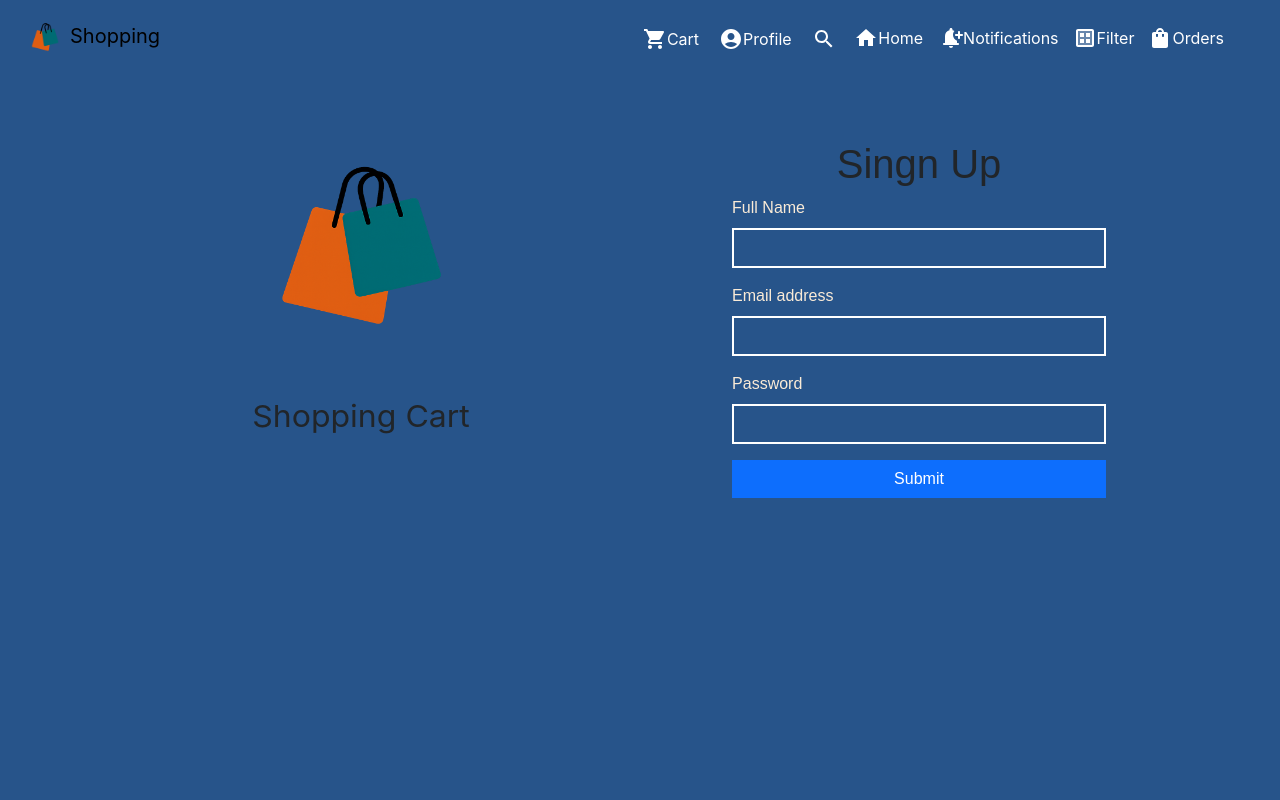
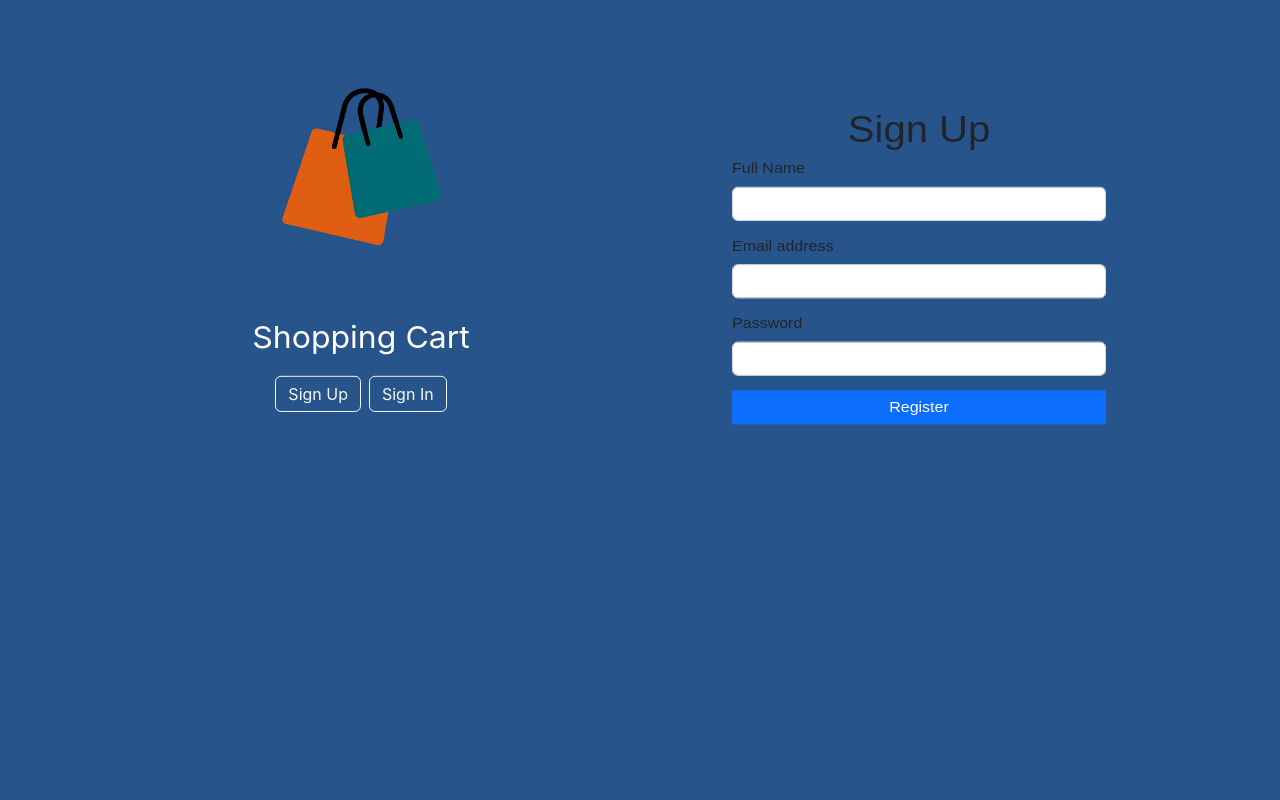
Before and after one commit to manishhkhare/E-commerce, a React (Create React App) app: page /welcome in a window 1280 px wide. Shown: the top 800 px of the page. Built offline with nearby package versions, Linux system fonts and the light colour scheme.

Commit message:
fifth commit

```diff
--- a/src/App.css
+++ b/src/App.css
@@ -8,7 +8,8 @@ body::-webkit-scrollbar{
   display: none;
 }
 .frontPage{
-  margin-top: 50px;
+  position: fixed;
+
   height: 100vh;
   width: 100%;
   background-color: #27548A;
@@ -134,7 +135,7 @@ margin-top: 90px;
 .container-md > .tabs > ul > li{
   display: flex;
   flex-direction: row;
-  row-gap: 10px !important;
+  row-gap: 5px !important;
 
   list-style: none;
 
@@ -432,3 +433,9 @@ margin-top: 90px;
 .social-icons a:hover {
   color: #ffcc00;
 }
+.container-md > button{
+  outline: none !important;
+  box-shadow: none !important;
+  padding: 0px !important;
+
+}
--- a/src/App.js
+++ b/src/App.js
@@ -1,48 +1,46 @@
-import logo from './logo.svg';
 import './App.css';
-import Component from './Component';
-import Button from '@mui/material/Button';
-import { ButtonBase } from '@mui/material';
+import { useState } from 'react';
+import { Routes, Route, useLocation } from 'react-router-dom';
+
 import Forms from './Forms/Forms';
-import { Route, Routes } from 'react-router-dom';
 import Haeder from './Component/Haeder';
 import HomePage from './pages/HomePage';
-import {Cart} from './pages/Cart';
 import { CheckOut } from './pages/CheckOut';
-import { useState } from 'react';
-import { Height } from '@mui/icons-material';
-import SearchBar  from './Component/SearchBar';
 import Notifications from './pages/Notifications';
 import Footer from './Component/Footer';
 
 function App() {
   const [isopen, setIsopen] = useState();
   const [addItems, setAddItems] = useState([]);
-  let items = JSON.stringify(addItems)
 
+  const location = useLocation();
+  const hideHeaderOnPaths = ['/', '/welcome'];
+
+  const shouldHideHeader = hideHeaderOnPaths.includes(location.pathname.toLowerCase());
 
   return (
     <>
-            <Haeder isopen={isopen} setIsopen={setIsopen} />
+      {!shouldHideHeader && <Haeder isopen={isopen} setIsopen={setIsopen} />}
 
       <Routes>
+        <Route path="/" element={<Forms />} />
         <Route path="/welcome" element={<Forms />} />
         <Route path="/mycart" element={<CheckOut addItems={addItems} />} />
         <Route path="/notifications" element={<Notifications />} />
-      <Route path="*" element={
+        <Route
+          path="/home"
+          element={
             <HomePage
               isopen={isopen}
               addItems={addItems}
               setAddItems={setAddItems}
             />
-      } />
+          }
+        />
       </Routes>
 
       <Footer />
     </>
-
-
-
   );
 }
 
--- a/src/Component/Haeder.js
+++ b/src/Component/Haeder.js
@@ -63,14 +63,15 @@ export default function Haeder({ isopen, setIsopen }) {
               </ul>
             </div>
             <button className="navbar-toggler float-end border-0" type="button">
-              <span className="navbar-toggler-icon bg-transparent border-0 " />
+              <span className="navbar-toggler-icon bg-transparent border-0 p-0" />
             </button>
+            {/* <div className='navBox'>NavBox</div> */}
           </div>
           <div classname="float-end">
             <div className="navbar-collapse collapse ">
                 <ul className="navbar-nav ps-0 pe-5">
         <li className="nav-item">
-              <Link to="/Home" className="nav-link  d-flex text-white" aria-current="page" ><Home/> Home</Link>
+              <Link to="/Home" className="nav-link d-flex text-white" aria-current="page" ><Home/> Home</Link>
 
         </li>
 
@@ -78,7 +79,7 @@ export default function Haeder({ isopen, setIsopen }) {
           <Link className="nav-link  d-flex text-white" aria-current="page" to="Notifications"><NotificationAddRounded/> Notifications</Link>
         </li>
         <li className="nav-item   text-white">
-                  <button className="border-0 pt-2  text-white bg-transparent d-flex" onClick={() => { setFilter(!filter) }}><DatasetTwoTone/> Filter</button>
+                  <button className="border-0 pt-2 btn text-white w-0 ps-0 pe-0 bg-transparent d-flex" onClick={() => { setFilter(!filter) }}><DatasetTwoTone/> Filter</button>
         </li>
         <li className="nav-item text-white">
           <Link className="nav-link  d-flex d-flex text-white" href="#"><ShoppingBag/>Orders</Link>
--- a/src/Forms/Addressform.js
+++ b/src/Forms/Addressform.js
@@ -1,46 +1,67 @@
-import React from 'react'
+import React from 'react';
 
-export default function Addressform() {
+export default function AddressForm() {
   return (
-      <div>
+    <div className="container  my-4">
       <form className="row g-3">
+        <div className="col-12">
+          <label htmlFor="inputAddress" className="form-label">Address</label>
+          <input
+            type="text"
+            className="form-control"
+            id="inputAddress"
+            placeholder="1234 Main St"
+          />
+        </div>
 
         <div className="col-12">
-      <label htmlFor="inputAddress" className="form-label">Address</label>
-      <input type="text" className="form-control" id="inputAddress" placeholder="1234 Main St" />
+          <label htmlFor="inputAddress2" className="form-label">Address 2</label>
+          <input
+            type="text"
+            className="form-control"
+            id="inputAddress2"
+            placeholder="Apartment, studio, or floor"
+          />
         </div>
-    <div className="col-12">
-      <label htmlFor="inputAddress2" className="form-label">Address 2</label>
-      <input type="text" className="form-control" id="inputAddress2" placeholder="Apartment, studio, or floor" />
-    </div>
+
         <div className="col-md-6">
           <label htmlFor="inputCity" className="form-label">City</label>
           <input type="text" className="form-control" id="inputCity" />
         </div>
+
         <div className="col-md-4">
           <label htmlFor="inputState" className="form-label">State</label>
           <select id="inputState" className="form-select">
-        <option selected>Choose...</option>
-        <option>...</option>
+            <option defaultValue>Choose...</option>
+            <option>Madhya Pradesh</option>
+            <option>Maharashtra</option>
+            <option>Delhi</option>
+            <option>Other</option>
           </select>
         </div>
+
         <div className="col-md-2">
           <label htmlFor="inputZip" className="form-label">Zip</label>
           <input type="text" className="form-control" id="inputZip" />
         </div>
+
         <div className="col-12">
           <div className="form-check">
-        <input className="form-check-input" type="checkbox" id="gridCheck" />
+            <input
+              className="form-check-input"
+              type="checkbox"
+              id="gridCheck"
+            />
             <label className="form-check-label" htmlFor="gridCheck">
-          Check me out
+              Save this address
             </label>
           </div>
         </div>
+
         <div className="col-12">
-      <button type="submit" className="btn btn-primary">Sign in</button>
+          <button type="submit" className="btn btn-primary w-100">Submit</button>
         </div>
       </form>
     </div>
-
-  )
+  );
 }
--- a/src/Forms/Forms.js
+++ b/src/Forms/Forms.js
@@ -1,121 +1,116 @@
-import React, { useState } from 'react'
-import { easeInOut, motion } from 'motion/react';
+import React, { useState } from 'react';
+import { motion } from 'framer-motion';
+import { useNavigate } from 'react-router-dom';
 
 export default function Forms() {
   const [login, setLogin] = useState(false);
-  const [registeration,setRegisteration] = useState(true)
+  const [registeration, setRegisteration] = useState(true);
+  const navigate = useNavigate();
+
+  const handleRegisterSubmit = (e) => {
+    e.preventDefault();
+    navigate('/Home'); // replace '/Home' with actual home route
+  };
+
+  const handleLoginSubmit = (e) => {
+    e.preventDefault();
+    navigate('/Home');
+  };
+
   return (
-      <>  <motion.div
-
-        transition={{
-          duration: 0.5,
-          type:"easeInOut"
-        }}
-        className='frontPage'>
+    <>
+      <motion.div
+        transition={{ duration: 0.5, type: 'easeInOut' }}
+        className='frontPage'
+      >
         <div className='container h-100'>
-                <div className='row m-0 '>
-                    <div className='col-md-6 col-sm-6 d-flex justify-content-center align-items-center'>
+          <div className='row m-0'>
+            <div className='col-md-6 d-flex justify-content-center align-items-center'>
               <motion.div
-                initial={{
-                  scaleY: 1,
-                  x:-100
-                }}
-                animate={{
-                  scaleY: 0.95,
-                  x:0
-                }}
-                className='text-center '>
+                initial={{ scaleY: 1, x: -100 }}
+                animate={{ scaleY: 0.95, x: 0 }}
+                className='text-center'
+              >
                 <div className='heading fs-1 fw-bold text-light'>
-                  <img src="/img/ChatGPT Image Jun 6, 2025, 07_31_25 PM.png" alt="img" height="300px"/>
+                  <img
+                    src='/img/ChatGPT Image Jun 6, 2025, 07_31_25 PM.png'
+                    alt='img'
+                    height='300px'
+                  />
                 </div>
-                <div className='  fs-2'>Shopping Cart</div>
-
+                <div className='fs-2 text-white'>Shopping Cart</div>
+                <div className="mt-3">
+                  <button className="btn btn-outline-light me-2" onClick={() => { setLogin(false); setRegisteration(true); }}>
+                    Sign Up
+                  </button>
+                  <button className="btn btn-outline-light" onClick={() => { setLogin(true); setRegisteration(false); }}>
+                    Sign In
+                  </button>
+                </div>
               </motion.div>
             </div>
-             <div className='col-md-6 col-sm-6
-                '>
-              {registeration && <>
-                <motion.div className='formWraper'
 
-                initial={{
-                  scaleY: 1,
-                  x: 100
-                }}
-                  animate={{
-                    scaley: 0.9,
-                    x:0
-                  }}>
+            <div className='col-md-6'>
+              {registeration && (
+                <motion.div
+                  className='formWraper'
+                  initial={{ scaleY: 1, x: 100 }}
+                  animate={{ scaleY: 0.9, x: 0 }}
+                >
                   <div className='form'>
-              <h1>Singn Up</h1>
-
-                <motion.div
-                  className='
-              d-flex justify-content-center
-               d-flex align-items-center '>
-                <form className=' '>
-                          <div>
-                <div className="mb-3 form">
-                  <label htmlFor="exampleInputName" className="form-label">Full Name</label>
-                  <input type="text" className="form-control" id="exampleInputName" aria-describedby="NameHelp" />
+                    <h1>Sign Up</h1>
+                    <div className='d-flex justify-content-center align-items-center'>
+                      <form onSubmit={handleRegisterSubmit}>
+                        <div className='mb-3'>
+                          <label htmlFor='name' className='form-label'>Full Name</label>
+                          <input type='text' className='form-control' id='name' />
                         </div>
-                <div className="mb-3 form">
-                  <label htmlFor="exampleInputEmail1" className="form-label">Email address</label>
-                  <input type="email" className="form-control" id="exampleInputEmail1" aria-describedby="emailHelp" />
+                        <div className='mb-3'>
+                          <label htmlFor='email' className='form-label'>Email address</label>
+                          <input type='email' className='form-control' id='email' />
                         </div>
-                <div className="mb-3 form">
-                  <label htmlFor="exampleInputPassword1" className="form-label">Password</label>
-                  <input type="password" className="form-control" id="exampleInputPassword1" />
+                        <div className='mb-3'>
+                          <label htmlFor='password' className='form-label'>Password</label>
+                          <input type='password' className='form-control' id='password' />
                         </div>
-                <button type="submit" className="btn btn-primary form-control rounded-0 ">Submit</button>
+                        <button type='submit' className='btn btn-primary form-control rounded-0'>
+                          Register
+                        </button>
+                      </form>
                     </div>
-
-                                  </form>
-              </motion.div>  </div></motion.div> </> }
+                  </div>
+                </motion.div>
+              )}
 
               {login && (
-                <>
                 <motion.div
-                  initial={{
-                    scaleY: 1,
-                    x: 100
-                  }}
-                    animate={{
-                      scaley: 0.9,
-                      x:0
-                    }}
+                  initial={{ scaleY: 1, x: 100 }}
+                  animate={{ scaleY: 0.9, x: 0 }}
                 >
-                  <div
-
-                    className="heading end-0 bottom-0 d-flex justify-content-center align-items-center text-light w-100">
+                  <div className='heading d-flex pt-5 mt-5 justify-content-center align-items-center text-light w-100'>
                     <h1>Sign In</h1>
                   </div>
-
-                  <div className="d-flex justify-content-center align-items-center">
-                    <form >
-                     <div className="mb-3 form">
-                        <label htmlFor="exampleInputEmail1" className="form-label">Email address</label>
-                        <input type="email" className="form-control" id="exampleInputEmail1" />
+                  <div className='d-flex justify-content-center align-items-center'>
+                    <form onSubmit={handleLoginSubmit}>
+                      <div className='mb-3'>
+                        <label htmlFor='loginEmail' className='form-label'>Email address</label>
+                        <input type='email' className='form-control' id='loginEmail' />
                       </div>
-
-                      <div className="mb-3 form">
-                        <label htmlFor="exampleInputPassword1" className="form-label">Password</label>
-                        <input type="password" className="form-control" id="exampleInputPassword1" />
+                      <div className='mb-3'>
+                        <label htmlFor='loginPassword' className='form-label'>Password</label>
+                        <input type='password' className='form-control' id='loginPassword' />
                       </div>
-
-                      <button type="submit" className="btn btn-outline-primary form-control rounded-0">Submit</button>
+                      <button type='submit' className='btn btn-outline-primary form-control rounded-0'>
+                        Login
+                      </button>
                     </form>
                   </div>
                 </motion.div>
-                </>
               )}
             </div>
           </div>
         </div>
       </motion.div>
-
-
-
     </>
-
-  )
+  );
 }
```
Lines whose indentation alone changed are shown as unchanged.
